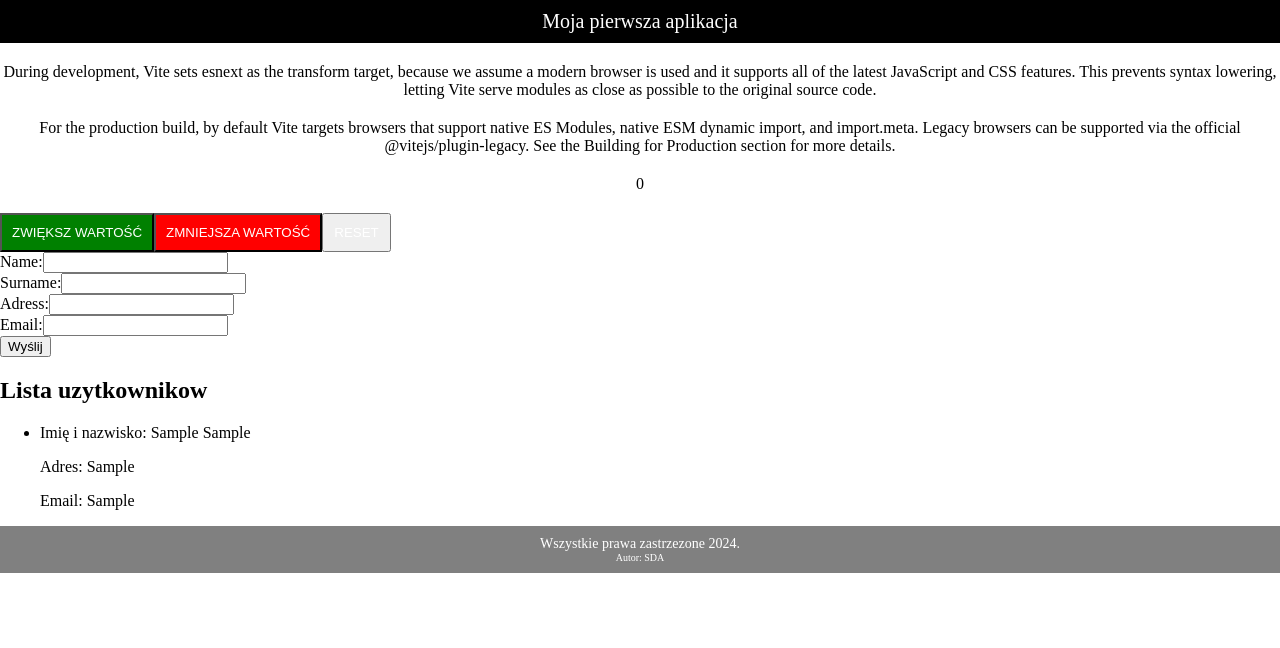
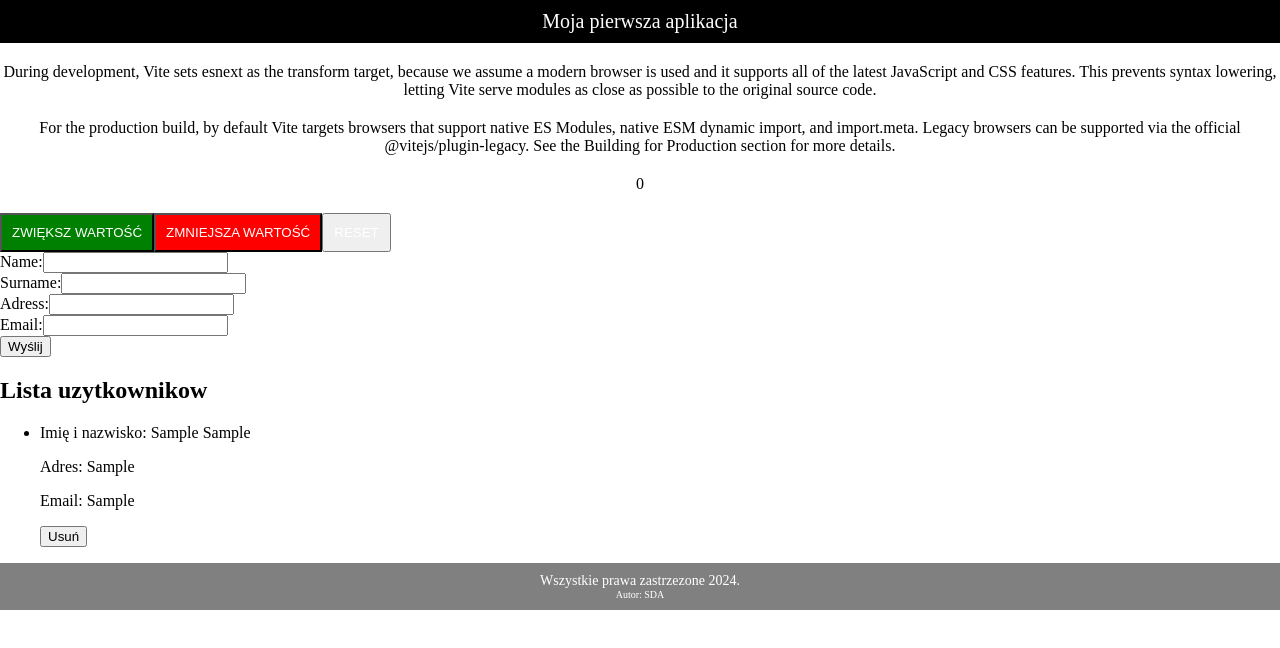
Before and after one commit to KajBialas/SDA-35-React, a React (Vite) app: page / in a window 1280 px wide. Both pictures are taken after typing "Sample", "Sample", "Sample", "Sample" into the empty fields and a click on the button "Wyślij". Shown: the top 648 px of the page. Built offline with nearby package versions, Linux system fonts and the light colour scheme.

Commit message:
Delete user

```diff
--- a/src/components/form/Form.jsx
+++ b/src/components/form/Form.jsx
@@ -24,6 +24,14 @@ const Form = () => {
         setInputSurname('');
         setInputEmail('');
         setInputAdress('');
+    }
+
+    const handleDeleteUser = (email) => {
+        setUsers(users.filter(user => user.email !== email))
+    }
+
+    const handleEditUser = (email, name, surname, adress) => {
+        // modyfikacja stanu
     }
 
     return (
@@ -68,7 +76,7 @@ const Form = () => {
 
                 <button type="submit">Wyślij</button>
             </form>
-            <UsersList users={users} />
+            <UsersList users={users} handleDeleteUser={handleDeleteUser} />
         </div>
 
     )
--- a/src/components/usersList/UsersList.jsx
+++ b/src/components/usersList/UsersList.jsx
@@ -1,4 +1,4 @@
-const UsersList = ({ users }) => {
+const UsersList = ({ users, handleDeleteUser }) => {
     const renderUsers = () => users.map(user =>(
         <li key={user.email}>
             <p>
@@ -10,6 +10,7 @@ const UsersList = ({ users }) => {
             <p>
                 Email: {user.email}
             </p>
+            <button onClick={() => handleDeleteUser(user.email)}>Usuń</button>
         </li>
     ));
 
@@ -24,3 +25,11 @@ const UsersList = ({ users }) => {
 }
 
 export default UsersList;
+
+// Zadanie 3
+// Utwórz mozliwość edycji uzytkownika
+// - stworzyc nowy formularz
+// - moze on się wyswietlac caly czas (kilka formularzy)
+
+// Zadanie 3 - dodatkowe
+// Formularz edycji powinien uruchamiac się po kliknięciu przycisku Edytuj
```
